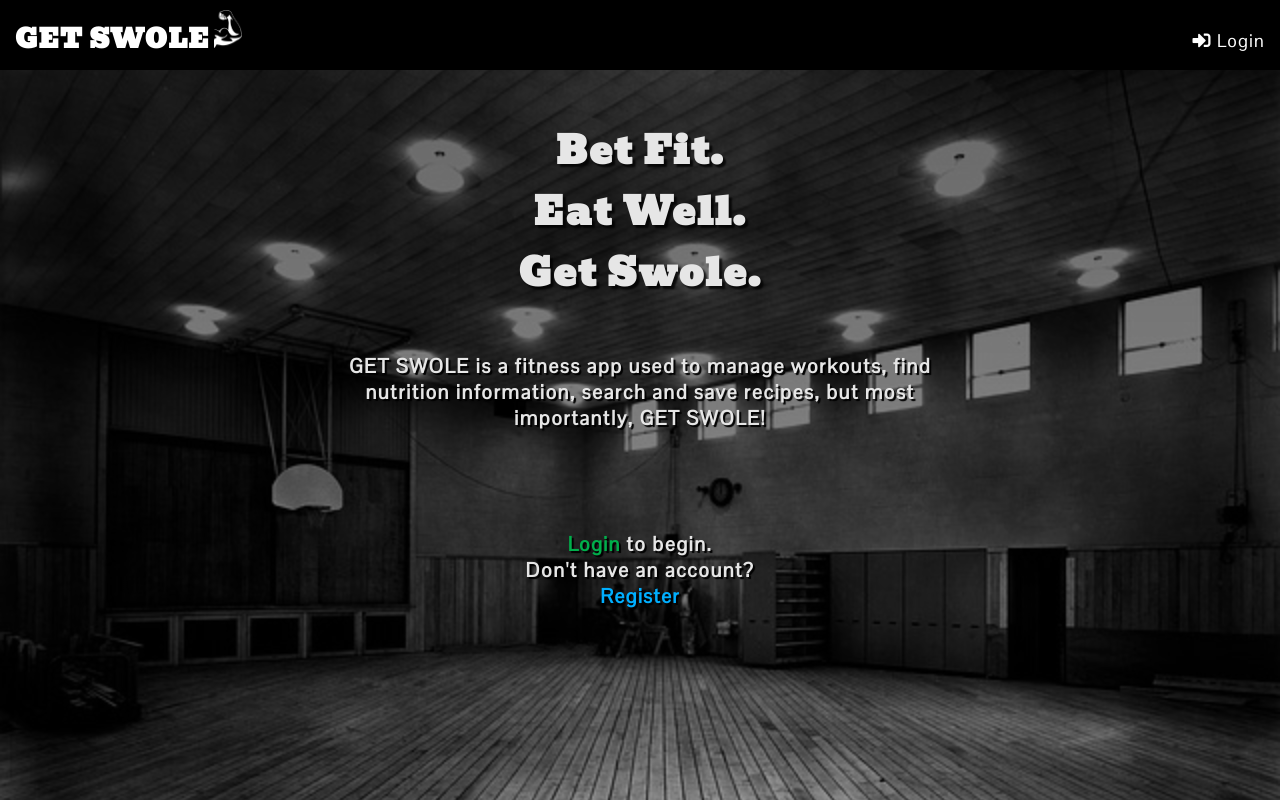
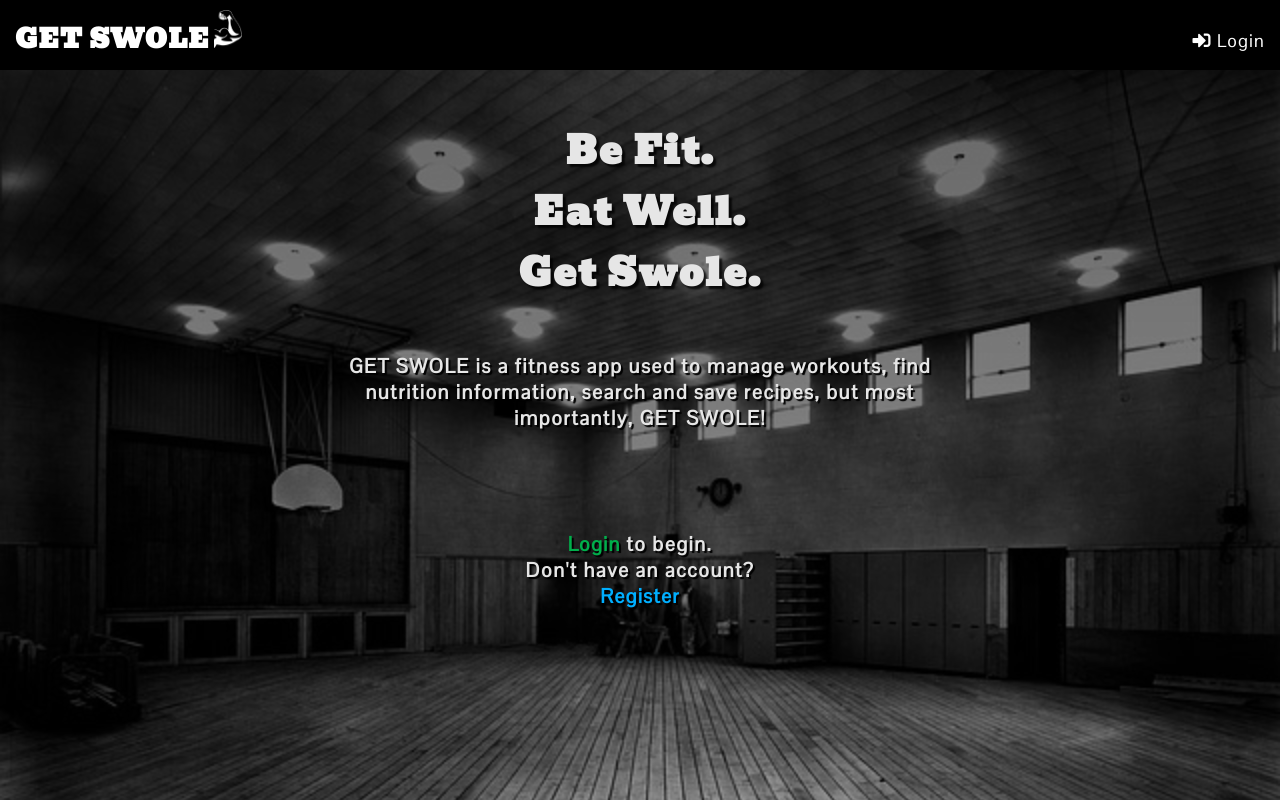
Before and after one commit to tranpeter08/GetSwole, a React (Create React App) app: page / in a window 1280 px wide. Shown: the top 800 px of the page. Built offline with nearby package versions, Linux system fonts and the light colour scheme; no server answers.

Commit message:
corrected typo

```diff
--- a/src/app/landing/components/Landing.js
+++ b/src/app/landing/components/Landing.js
@@ -14,7 +14,7 @@ export default function Landing(props) {
 
       <section className='landing-intro'>
         <div className='intro-wrapper'>
-          <h2>Bet Fit.<br/>Eat Well.<br/>Get Swole.</h2>
+          <h2>Be Fit.<br/>Eat Well.<br/>Get Swole.</h2>
           <p>{introText}</p>
         </div>
         <p><Link className='intro-login' to='/login'>Login</Link> to begin.<br/>
```
